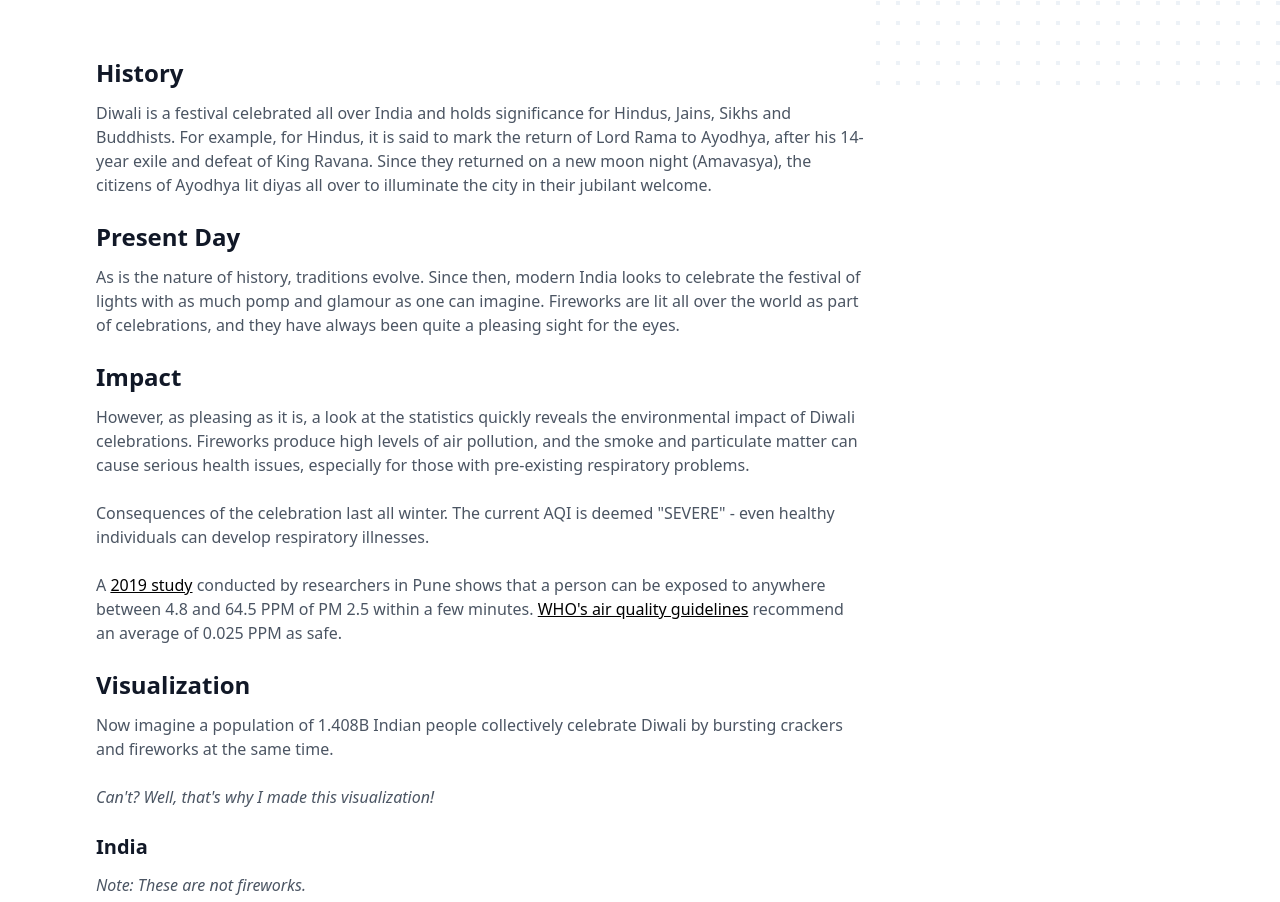
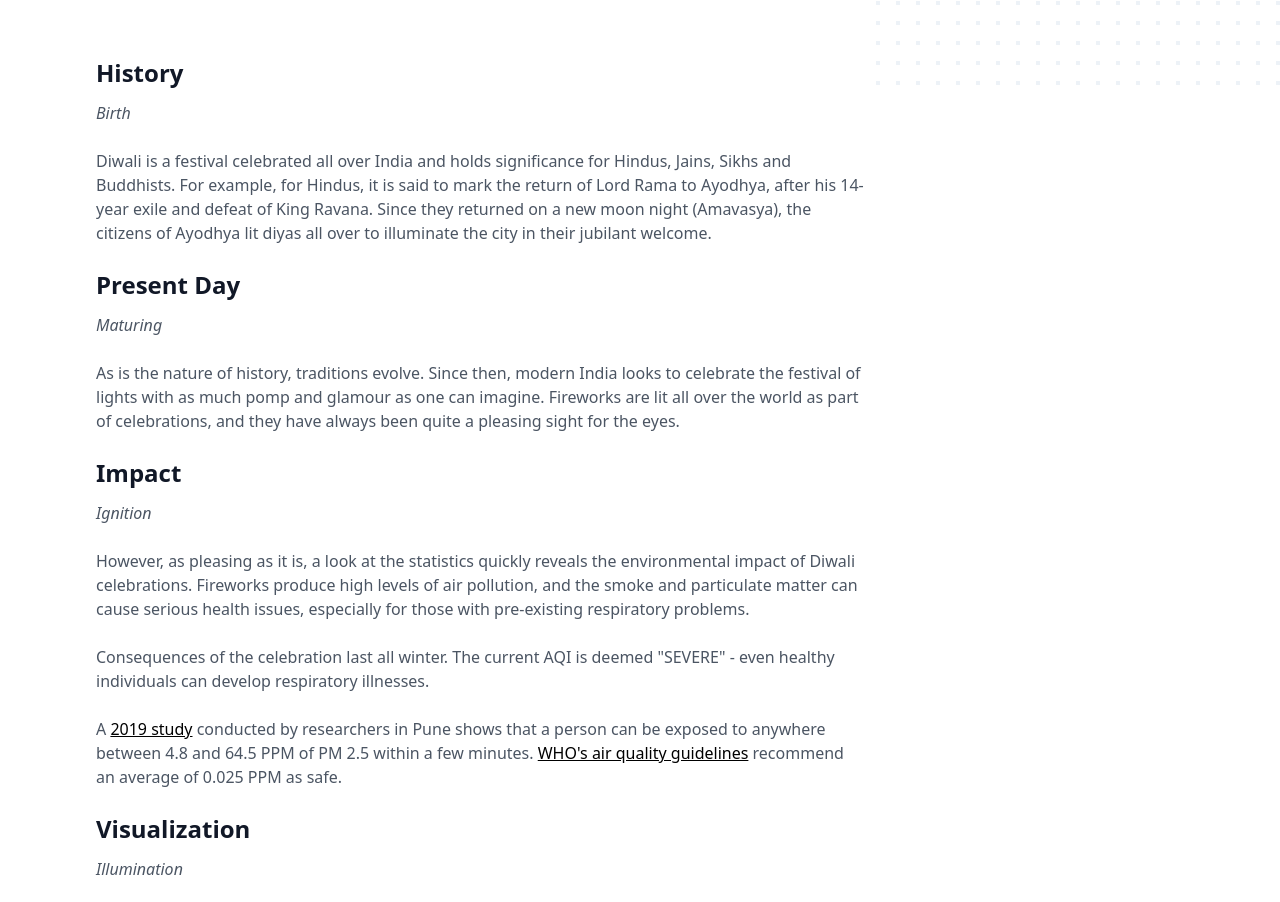
Before and after one commit to kj7kunal/kj7kunal.github.io, a Gatsby site: page /blog/aqi-dataviz/ in a window 1280 px wide. Shown: the part 739-1641 px from the top of the page. Built offline with nearby package versions, Linux system fonts and the light colour scheme; Gatsby itself is replaced by a stand-in of ours; some packages are replaced by stand-ins of ours; code samples lack their colours.

Commit message:
fix aqi headings

````diff
--- a/content/blog/aqi-dataviz/index.md
+++ b/content/blog/aqi-dataviz/index.md
@@ -11,30 +11,39 @@ to celebrate the festival of lights together with my family after almost 7 years
 ```
 ## Life Stages of The Firework
 
-- <a href="#history">Birth</a>
-- <a href="#present-day">Maturing</a>
-- <a href="#impact">Ignition</a>
-- <a href="#visualization">Illumination</a>
-- <a href="#discussion">Fading</a>
-- <a href="#footnote">Memory</a>
+- <a href="#birth">Birth</a>
+- <a href="#maturing">Maturing</a>
+- <a href="#ignition">Ignition</a>
+- <a href="#illumination">Illumination</a>
+- <a href="#fading">Fading</a>
+- <a href="#memory">Memory</a>
 
 ```
 ```
 
-## History
+<h2 id="birth">History</h2>
+
+*Birth*
+
 Diwali is a festival celebrated all over India and holds significance for Hindus, Jains,
 Sikhs and Buddhists. For example, for Hindus, it is said to mark the return of Lord Rama to
 Ayodhya, after his 14-year exile and defeat of King Ravana. Since they returned on
 a new moon night (Amavasya), the citizens of Ayodhya lit diyas all over to illuminate the
 city in their jubilant welcome.
 
-## Present Day
+<h2 id="maturing">Present Day</h2>
+
+*Maturing*
+
 As is the nature of history, traditions evolve. Since then, modern India looks to
 celebrate the festival of lights with as much pomp and glamour as one can imagine. Fireworks
 are lit all over the world as part of celebrations, and they have always been quite
 a pleasing sight for the eyes.
 
-## Impact
+<h2 id="ignition">Impact</h2>
+
+*Ignition*
+
 However, as pleasing as it is, a look at the statistics quickly reveals the environmental impact
 of Diwali celebrations. Fireworks produce high levels of air pollution, and the smoke and
 particulate matter can cause serious health issues, especially for those with pre-existing
@@ -49,7 +58,10 @@ researchers in Pune shows that a person can be exposed to anywhere between 4.8 a
 [WHO's air quality guidelines](https://en.wikipedia.org/wiki/Air_quality_guideline)
 recommend an average of 0.025 PPM as safe.
 
-## Visualization
+<h2 id="illumination">Visualization</h2>
+
+*Illumination*
+
 Now imagine a population of 1.408B Indian people collectively celebrate Diwali by bursting
 crackers and fireworks at the same time.
 
@@ -70,16 +82,23 @@ _Here's one that zooms in on my city._
   <img src="https://i.redd.it/tixxtw94zwka1.gif" alt="Diwali PM2.5 in Delhi"/>
 </p>
 
-## Discussion
+<h2 id="fading">Discussion</h2>
+
+*Fading*
 
 **Data Source**: OpenAQ API &emsp; **Tools**: Python (pandas, matplotlib)
 
 What you saw above were the average hourly PM2.5 emissions before and after Diwali (04-11-2021).
 
+The larger "fireworks" seem to be on the day after Diwali. *Go figure.*
+
 I also [posted the dataviz in **r/dataisbeautiful**](https://www.reddit.com/r/dataisbeautiful/comments/qnyfng/oc_diwali_2021_in_india_pm25_levels_or_fireworks/) where I discussed about the inferences
 we could make from the visualization.
 
-## Footnote
+<h2 id="memory">Footnote</h2>
+
+*Memory*
+
 There have been several initiatives in recent years to encourage eco-friendly Diwali celebrations.
 For example, people are now opting for handmade diyas or using electric lights instead of fireworks.
 Some communities have even come together to organize Diwali celebrations that do not involve any fireworks at all.
````
